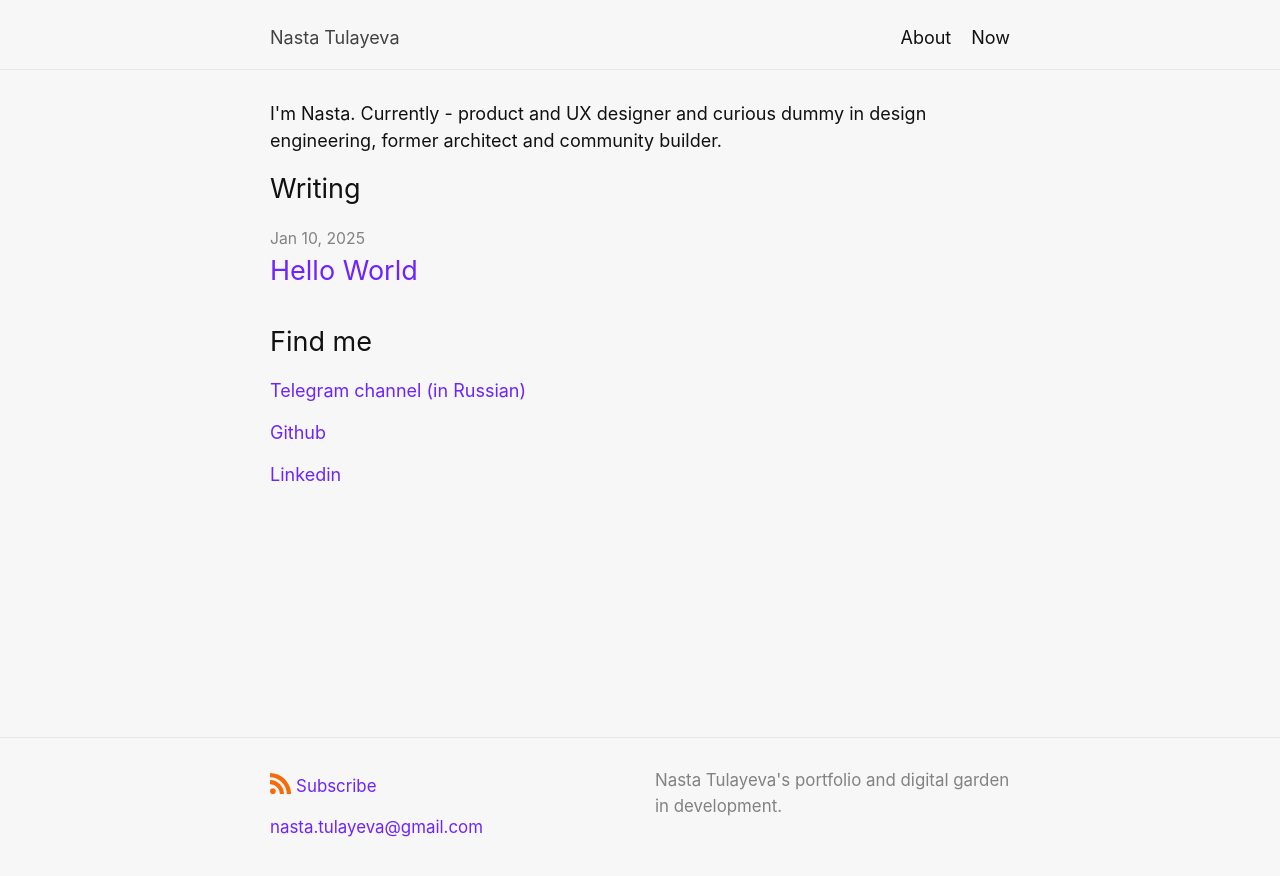
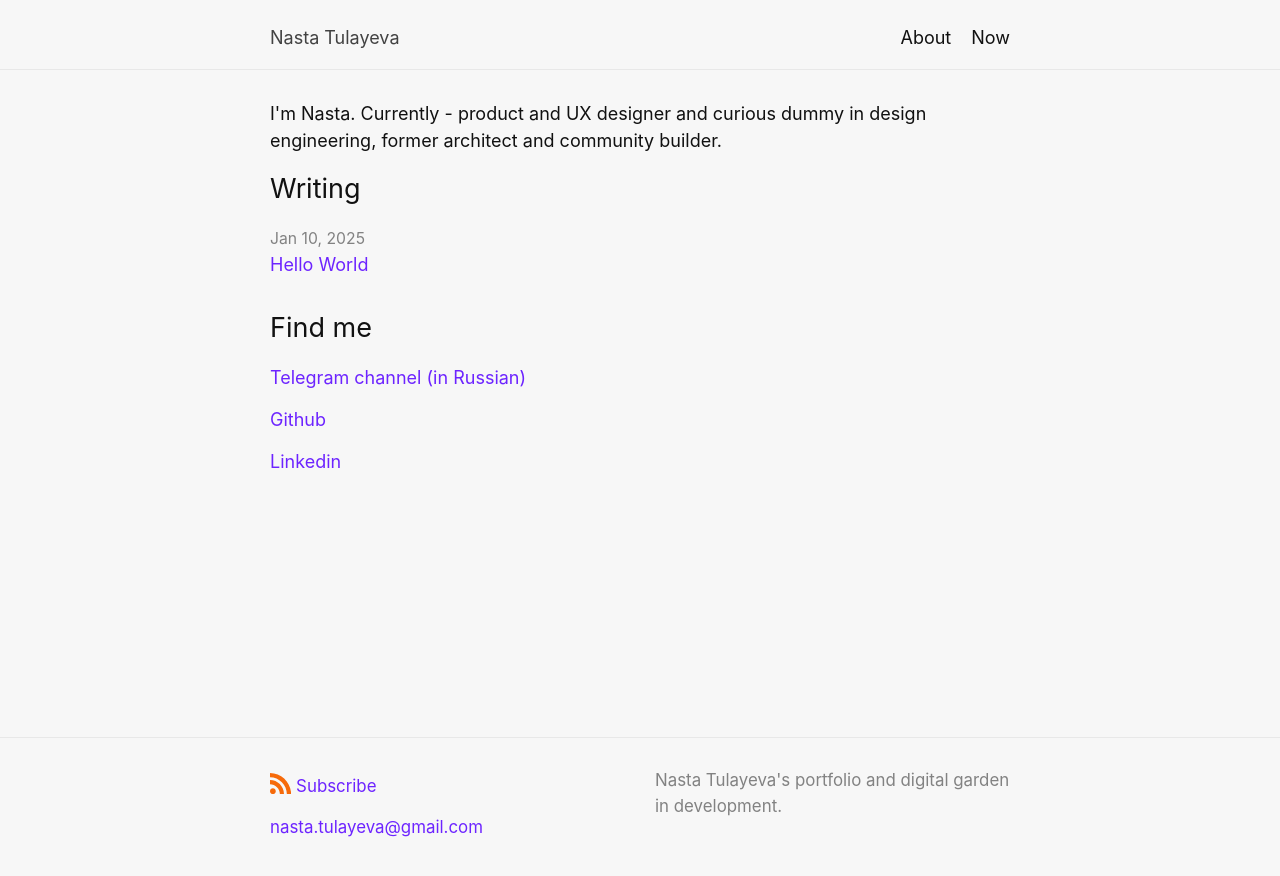
Before and after one commit to nastapasta/nastapasta.github.io, a Jekyll site: the page built from index.md, in a window 1280 px wide. Shown: the top 876 px of the page. Built offline with Jekyll 4.4.1, drawn with Linux system fonts in a browser that asks for light colours.

Commit message:
Fixed post name size

```diff
--- a/_layouts/home.html
+++ b/_layouts/home.html
@@ -19,6 +19,8 @@
   {% else %}
     {% assign posts = site.posts %}
   {% endif %}
+
+  <!--Blog Posts-->
 
   {%- if posts.size > 0 -%}
   <h2 class="post-list-heading">
@@ -61,6 +63,7 @@
 
   {%- endif -%}
 
+<!--Find Me Links-->
 <h2 class="post-list-heading">
     {{ page.list_title | default: "Find me" }}
 </h2>
--- a/_sass/minima/_layout.scss
+++ b/_sass/minima/_layout.scss
@@ -227,7 +227,7 @@
 
 .post-link {
   display: block;
-  @include relative-font-size(1.5);
+  @include relative-font-size(1);
 }
 
 
```
Also changed, not shown: 4 other files.
